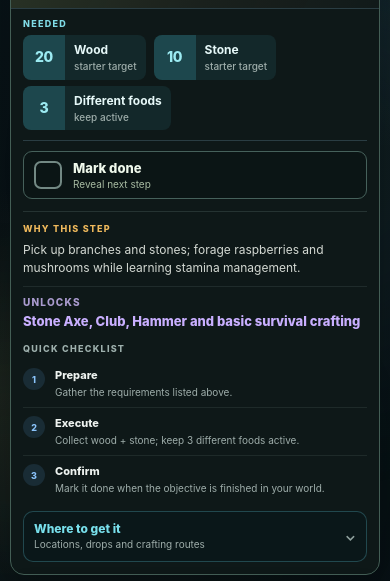
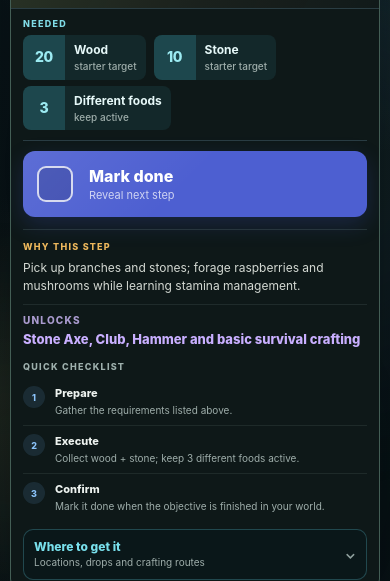
Before and after one commit to joramvanloenen/Valheim-techtree, a plain HTML site: page index.html in a window 390 px wide. Shown: the part 184-765 px from the top of the page. Drawn offline with Linux system fonts and the light colour scheme.

Commit message:
Make Mark done a large distinct primary action

```diff
--- a/styles.css
+++ b/styles.css
@@ -3084,3 +3084,104 @@ body{
       #0a151c;
   }
 }
+
+
+/* ---------- prominent primary completion action ---------- */
+
+:root{
+  --action:#6478ff;
+  --action-hover:#7587ff;
+  --action-dark:#4d5fd1;
+}
+
+.complete-action>span{
+  min-height:76px;
+  grid-template-columns:46px minmax(0,1fr);
+  column-gap:14px;
+  padding:14px 17px;
+  border:0;
+  border-radius:13px;
+  background:
+    linear-gradient(135deg,rgba(255,255,255,.09),transparent 48%),
+    var(--action-dark);
+  box-shadow:0 8px 22px rgba(70,88,210,.22);
+}
+
+.complete-action>span>b{
+  width:40px;
+  height:40px;
+  border:2px solid rgba(255,255,255,.78);
+  border-radius:10px;
+  background:rgba(7,12,34,.16);
+  box-shadow:none;
+}
+
+.complete-action>span>strong{
+  color:#fff;
+  font-size:18px;
+  line-height:1.2;
+  font-weight:820;
+}
+
+.complete-action>span>small{
+  margin-top:3px;
+  color:rgba(255,255,255,.72);
+  font-size:12px;
+  line-height:1.25;
+}
+
+.complete-action:hover>span{
+  border:0;
+  background:
+    linear-gradient(135deg,rgba(255,255,255,.11),transparent 48%),
+    var(--action-hover);
+  box-shadow:0 10px 26px rgba(79,97,226,.28);
+  transform:translateY(-1px);
+}
+
+/* Checked becomes a different semantic state: green, not blue. */
+.complete-action input:checked + span{
+  border:0;
+  background:
+    linear-gradient(135deg,rgba(255,255,255,.08),transparent 48%),
+    #4f8a45;
+  box-shadow:0 8px 22px rgba(66,130,58,.20);
+}
+
+.complete-action input:checked + span>b{
+  border-color:#dff5d3;
+  background:#a8df89;
+  color:#173112;
+}
+
+.complete-action input:checked + span:hover{
+  border:0;
+  background:
+    linear-gradient(135deg,rgba(255,255,255,.10),transparent 48%),
+    #5b9a50;
+}
+
+@media(max-width:560px){
+  .compact-actions .complete-action>span{
+    min-height:66px;
+    grid-template-columns:40px minmax(0,1fr);
+    column-gap:12px;
+    padding:12px 14px;
+    border-radius:12px;
+  }
+
+  .compact-actions .complete-action>span>b{
+    width:36px;
+    height:36px;
+    border-radius:9px;
+    font-size:17px;
+  }
+
+  .compact-actions .complete-action>span>strong{
+    font-size:16px;
+  }
+
+  .compact-actions .complete-action>span>small{
+    font-size:11px;
+  }
+}
```
